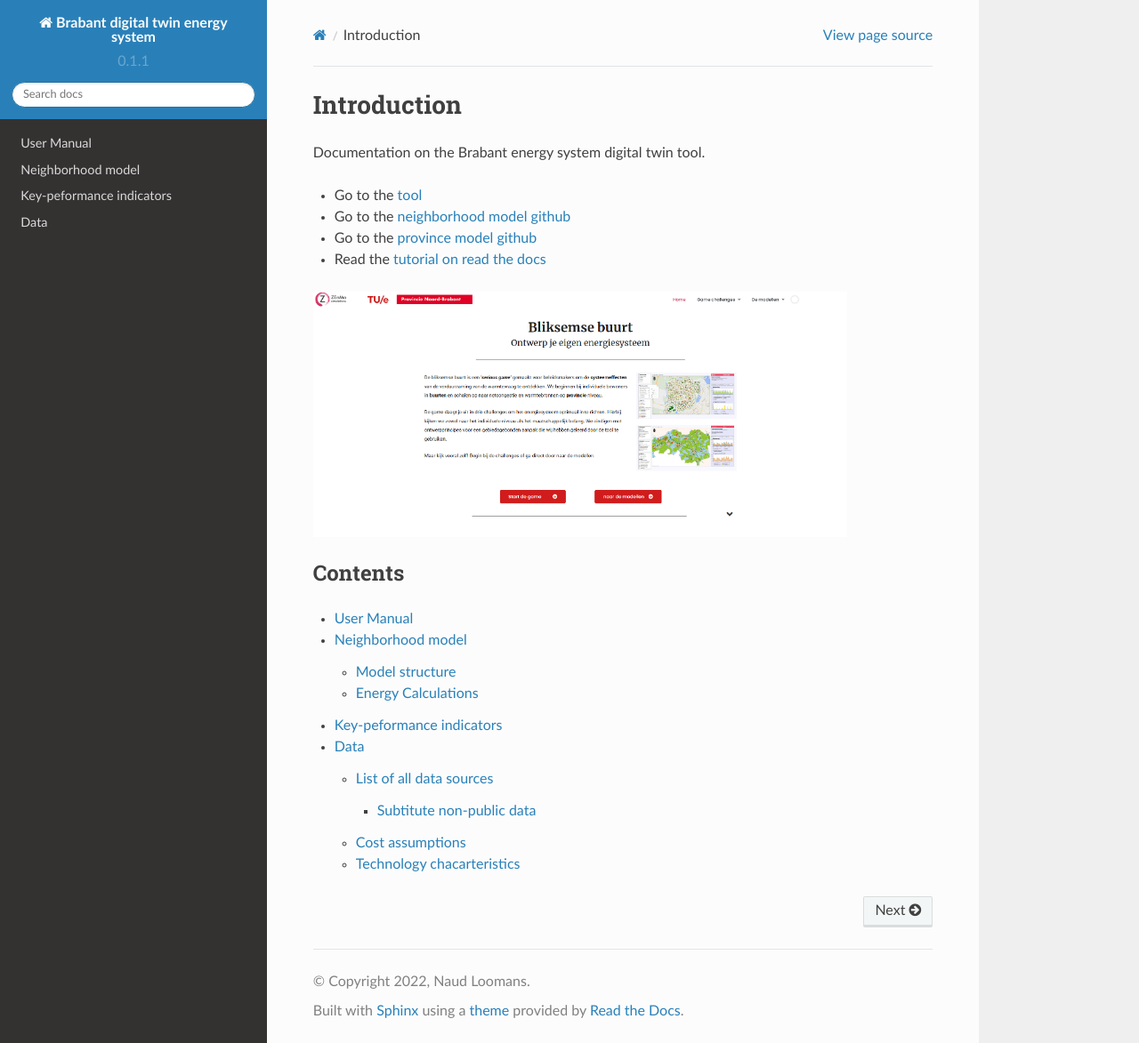
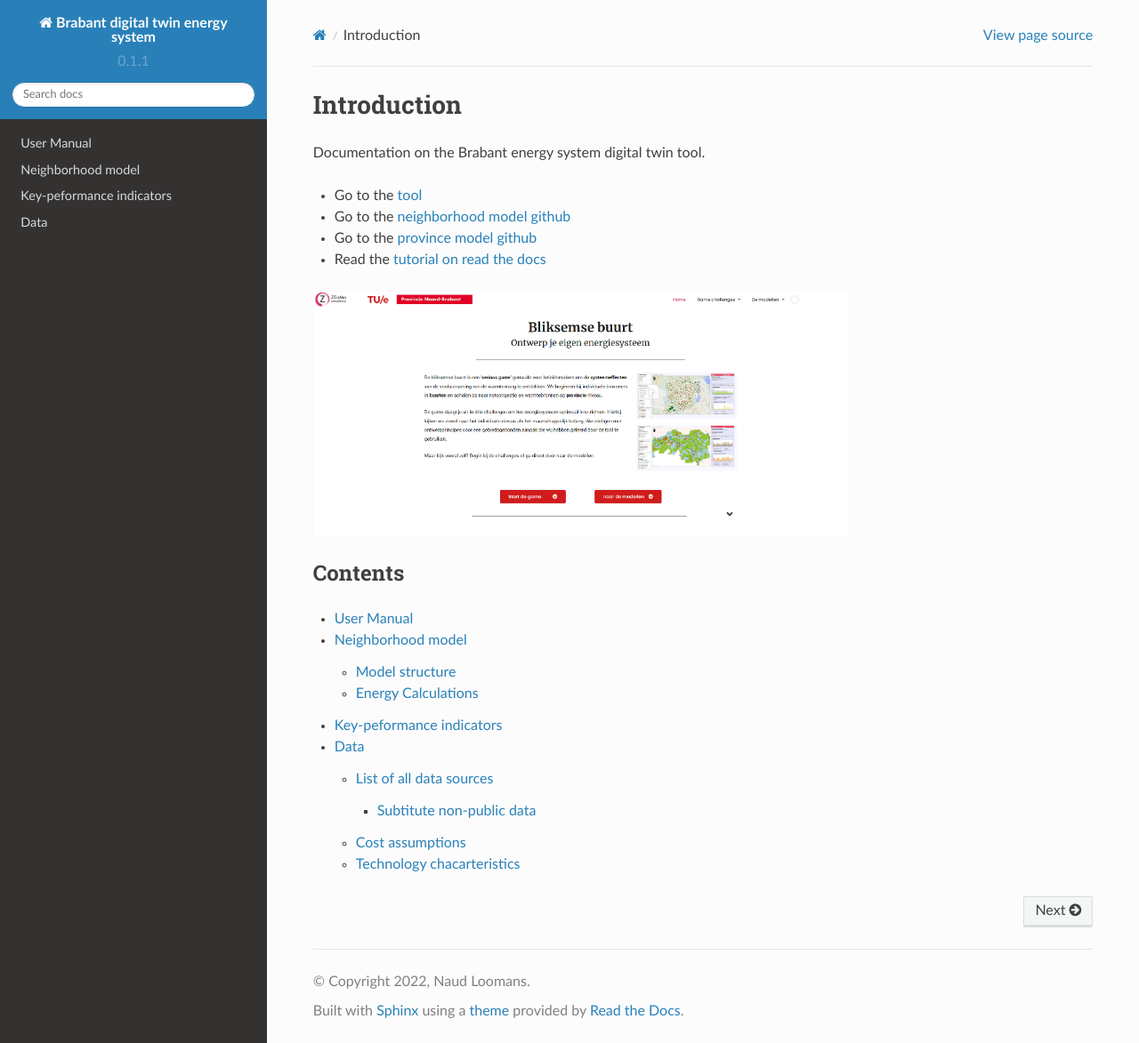
Before and after one commit to Zenmo/Digital-twin-Brabant-docs, a Sphinx documentation site: the page built from docs/source/index.rst, in a window 1280 px wide and 1173 px high. Shown: the whole window at 89% size. Built offline with Sphinx 7.4.7 and the Read the Docs theme 2.0.0, drawn with Linux system fonts in a browser that asks for light colours; pages that are not in the unit, such as notebooks, are missing from menus.

Commit message:
Increase html page width

```diff
--- /dev/null
+++ b/docs/source/_static/my_theme.css
@@ -0,0 +1,3 @@
+.wy-nav-content {
+    max-width: 1200px !important;
+}
--- a/docs/source/conf.py
+++ b/docs/source/conf.py
@@ -28,8 +28,15 @@ intersphinx_disabled_domains = ['std']
 templates_path = ['_templates']
 
 # -- Options for HTML output
+html_theme = 'sphinx_rtd_theme'
 
-html_theme = 'sphinx_rtd_theme'
+# solution to increase page width from https://stackoverflow.com/questions/23211695/modifying-content-width-of-the-sphinx-theme-read-the-docs
+def setup(app):
+    app.add_css_file('my_theme.css')
+
+
+html_static_path = ['_static']
+
 
 # -- Options for EPUB output
 epub_show_urls = 'footnote'
```
